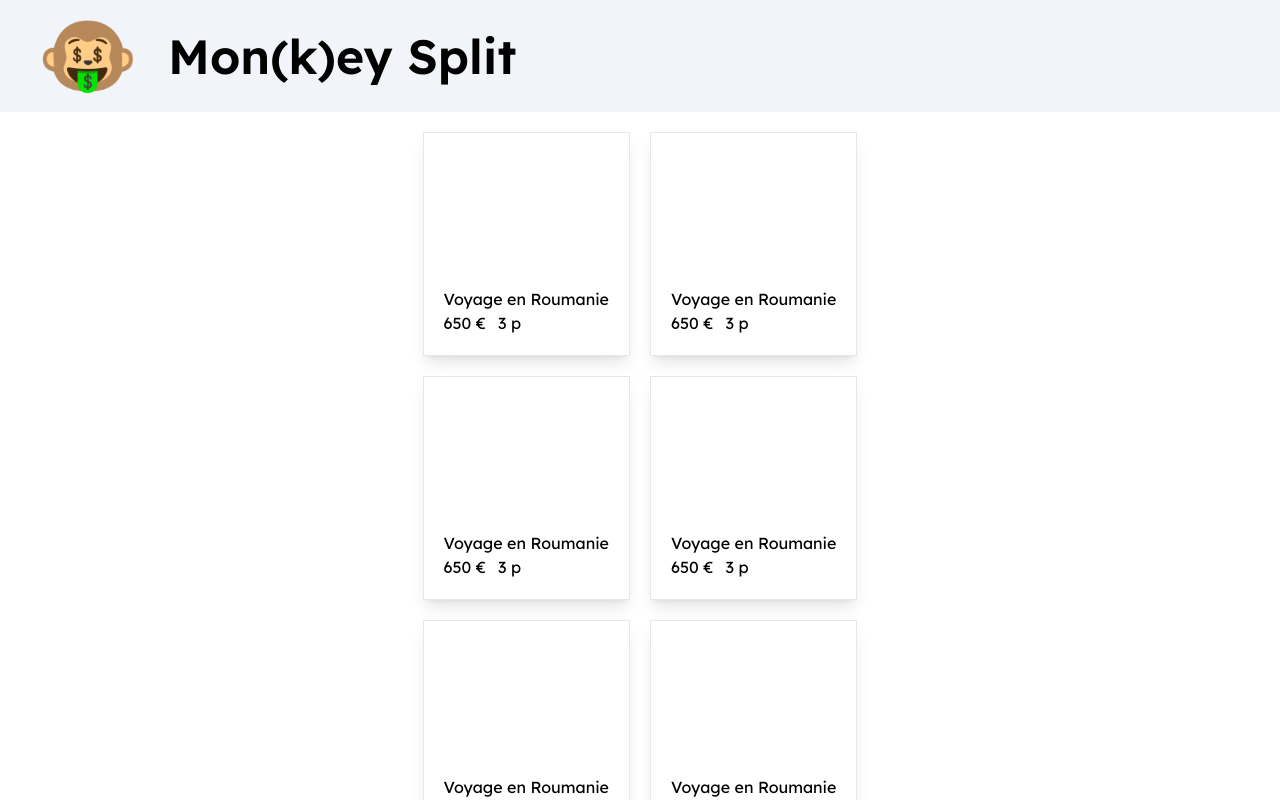
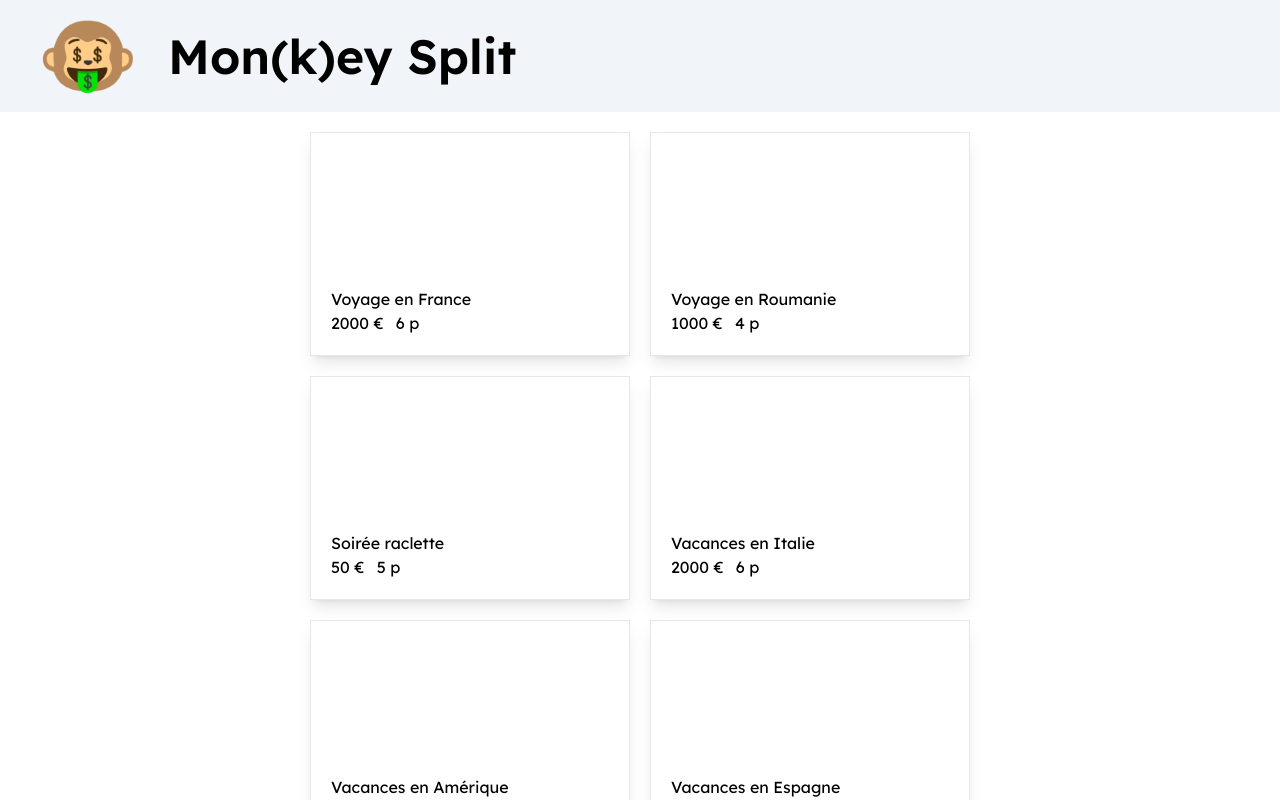
Before and after one commit to monkey-split/monkey-split-frontend, a Next.js app: page /splits in a window 1280 px wide. Built offline with nearby package versions, Linux system fonts and the light colour scheme.

Commit message:
feat(split): create split page and navigate to them via splits page

```diff
--- a/src/app/page.tsx
+++ b/src/app/page.tsx
@@ -1,3 +1,5 @@
+import Link from 'next/link'
+
 export default function Home() {
   const test = 'bonjour'
 
@@ -5,6 +7,11 @@ export default function Home() {
     <div>
       <h1>Hello World</h1>
       <p>{test}</p>
+      <Link href="/splits">
+        <p className="m-5 w-fit rounded-xl bg-emerald-600 p-5 font-bold text-white hover:bg-emerald-500">
+          Go to splits
+        </p>
+      </Link>
     </div>
   )
 }
--- /dev/null
+++ b/src/app/splits/[id]/page.tsx
@@ -0,0 +1,19 @@
+import { splitsMock } from '@/mocks/splits.mock'
+
+export default async function SplitPage({
+  params,
+}: {
+  params: { id: string }
+}) {
+  return (
+    <div>
+      <h1>{params.id}</h1>
+      <h1>
+        {
+          splitsMock.find((splitMock) => splitMock.id.toString() === params.id)
+            ?.name
+        }
+      </h1>
+    </div>
+  )
+}
--- a/src/app/splits/page.tsx
+++ b/src/app/splits/page.tsx
@@ -1,26 +1,19 @@
 import SplitCard from '@/components/split/split-card'
+import { splitsMock } from '@/mocks/splits.mock'
+import Link from 'next/link'
 
 export default function SplitsPage() {
+  const splits = splitsMock
+
   return (
     <>
       <div className="flex h-full w-full justify-center">
         <div className=" grid max-h-full w-fit grid-cols-2 gap-5 overflow-auto p-5">
-          <SplitCard />
-          <SplitCard />
-          <SplitCard />
-          <SplitCard />
-          <SplitCard />
-          <SplitCard />
-          <SplitCard />
-          <SplitCard />
-          <SplitCard />
-          <SplitCard />
-          <SplitCard />
-          <SplitCard />
-          <SplitCard />
-          <SplitCard />
-          <SplitCard />
-          <SplitCard />
+          {splits.map((split) => (
+            <Link key={split.id} href={`/splits/${split.id}`}>
+              <SplitCard split={split} />
+            </Link>
+          ))}
         </div>
       </div>
     </>
--- a/src/components/split/split-card.tsx
+++ b/src/components/split/split-card.tsx
@@ -1,10 +1,12 @@
-export default function SplitCard() {
+import { Split } from '@/models/split'
+
+export default function SplitCard({ split }: { split: Split }) {
   return (
-    <div className="flex h-56 w-fit flex-col justify-end border p-5 shadow-lg">
-      <p>Voyage en Roumanie</p>
+    <div className="flex h-56 w-80 flex-col justify-end border p-5 shadow-lg transition-transform duration-300 hover:-translate-y-1 hover:shadow-xl">
+      <p>{split.name}</p>
       <div className="flex gap-3">
-        <p>650 €</p>
-        <p>3 p</p>
+        <p>{split.totalAmount} €</p>
+        <p>{split.members} p</p>
       </div>
     </div>
   )
```
